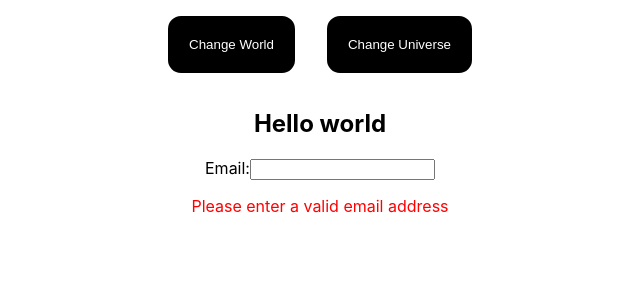
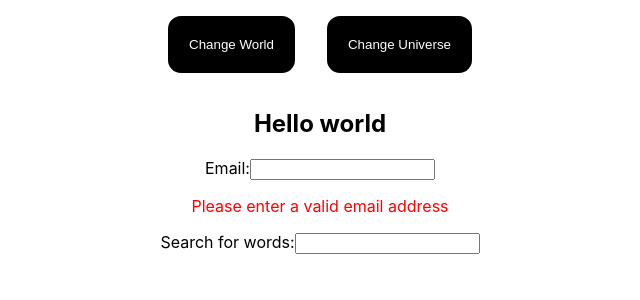
Before and after one commit to VahanSargsyan26/React, a React (Create React App) app: page / in a window 1280 px wide. Shown: the top 300 px of the page, without its empty margins (320-960 px from the left). Built offline with nearby package versions, Linux system fonts and the light colour scheme.

Commit message:
search by redexp

```diff
--- a/src/App.js
+++ b/src/App.js
@@ -5,6 +5,7 @@ import Id from './user';
 import { useState } from 'react';
 import Replace from './replace';
 import EmailForm from './validation';
+import WordSearch from './search'
 
 function App() {
   const [text, setText] = useState("world")
@@ -88,7 +89,10 @@ function App() {
       <h2>Hello {text}</h2>
 
       <EmailForm />
+      <WordSearch />
     </div>
+
+
   )
 }
 
--- /dev/null
+++ b/src/search.js
@@ -0,0 +1,37 @@
+import React, { useState } from "react";
+
+const WordSearch = () => {
+  const [searchTerm, setSearchTerm] = useState("");
+  const [matchedWords, setMatchedWords] = useState([]);
+
+  const handleSearchTermChange = (event) => {
+    const inputTerm = event.target.value;
+    setSearchTerm(inputTerm);
+    const pattern = new RegExp("\\b" + inputTerm + "\\w*", "gi");
+    const words = "apple banana cherry date elderberry fig grapefruit";
+    const matches = words.match(pattern);
+    setMatchedWords(matches || []);
+  };
+
+  return (
+    <div>
+      <label htmlFor="searchTerm">Search for words:</label>
+      <input
+        type="text"
+        id="searchTerm"
+        name="searchTerm"
+        value={searchTerm}
+        onChange={handleSearchTermChange}
+      />
+      {matchedWords.length > 0 && (
+        <ul>
+          {matchedWords.map((word) => (
+            <li key={word}>{word}</li>
+          ))}
+        </ul>
+      )}
+    </div>
+  );
+};
+
+export default WordSearch;
```
